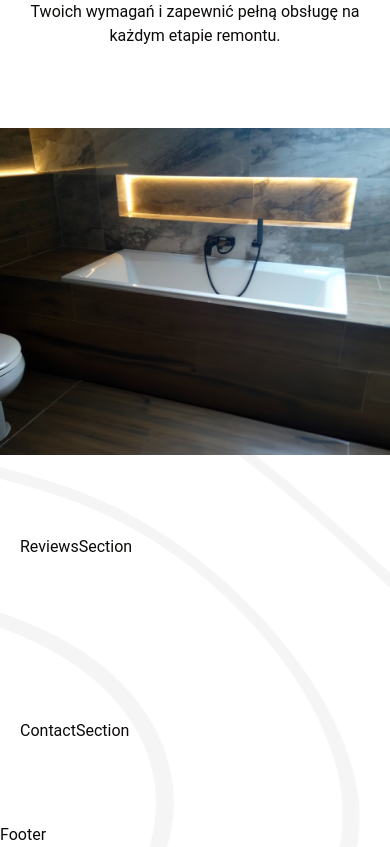
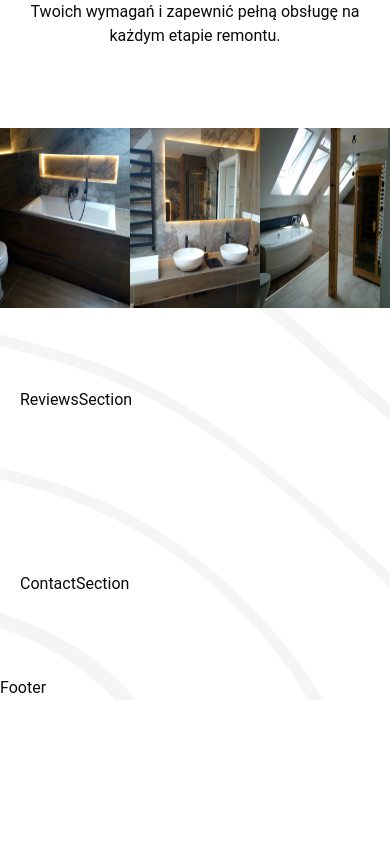
Before and after one commit to PeterPoterek/tww-ts, a React (Vite) app in the folder client/: page / in a window 390 px wide. Shown: the part 3680-4527 px from the top of the page. After the commit the page ends 4380 px from the top, so only its background shows below. Built offline with nearby package versions, Linux system fonts and the light colour scheme.

Commit message:
minor adjusements

```diff
--- a/client/src/index.css
+++ b/client/src/index.css
@@ -63,6 +63,20 @@ body {
   background-image: url("./assets/noise.svg");
 }
 .slick-slide img {
-  width: 100%; /* Ensures the image fills the slide */
-  height: auto; /* Maintains aspect ratio */
+  width: 100%;
+  height: 380px;
+  padding: 2px;
 }
+
+@media (max-width: 1024px) {
+  .slick-slide img {
+    height: 350px;
+  }
+}
+
+@media (max-width: 768px) {
+  .slick-slide img {
+    height: 180px;
+    padding: 0;
+  }
+}
--- a/client/src/pages/main/SliderSection/SliderSection.tsx
+++ b/client/src/pages/main/SliderSection/SliderSection.tsx
@@ -1,9 +1,7 @@
 import { useNavigate } from "react-router-dom";
-
 import Slider from "react-slick";
 import "slick-carousel/slick/slick.css";
 import "slick-carousel/slick/slick-theme.css";
-
 import gallery1 from "../../../assets/gallery1.png";
 import gallery2 from "../../../assets/gallery2.png";
 import gallery3 from "../../../assets/gallery3.png";
@@ -12,6 +10,7 @@ import gallery5 from "../../../assets/gallery5.png";
 
 const SliderSection = () => {
   const navigate = useNavigate();
+
   const settings = {
     dots: false,
     arrows: false,
@@ -23,7 +22,13 @@ const SliderSection = () => {
       {
         breakpoint: 768,
         settings: {
-          slidesToShow: 1,
+          slidesToShow: 3,
+        },
+      },
+      {
+        breakpoint: 1024,
+        settings: {
+          slidesToShow: 4,
         },
       },
     ],
```
